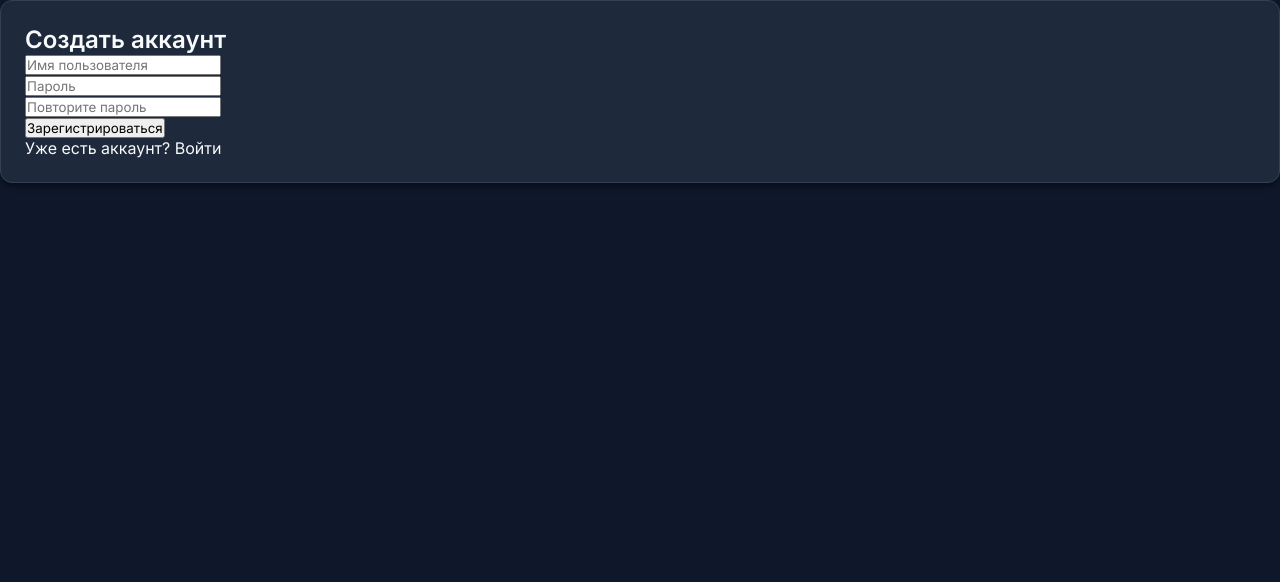
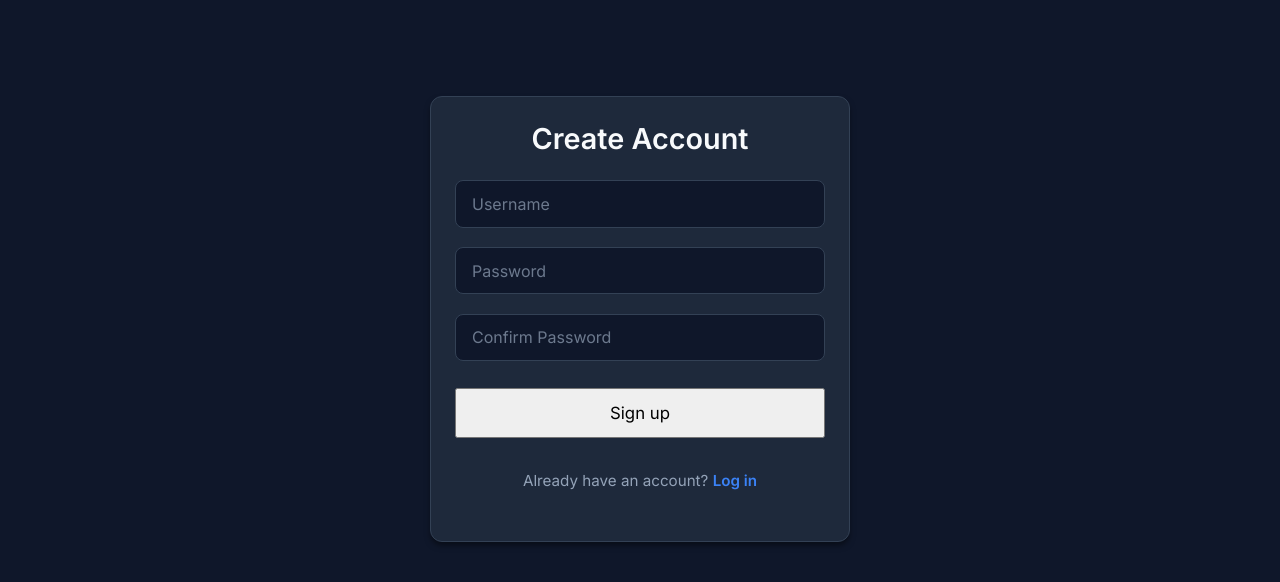
Before and after one commit to Nikita88575/task_manager, a React (Vite) app in the folder frontend/: page / in a window 1280 px wide. Both pictures are taken after a click on the element "Sign up". Shown: the top 582 px of the page. Built offline with nearby package versions, Linux system fonts and the light colour scheme.

Commit message:
some frontend fixes

```diff
--- a/frontend/src/components/auth/RegisterForm.jsx
+++ b/frontend/src/components/auth/RegisterForm.jsx
@@ -9,7 +9,7 @@ async function registerAction(prevState, formData) {
   const re_password = formData.get('re_password');
 
   if (password !== re_password) {
-    return { error: 'Пароли не совпадают' };
+    return { error: 'Passwords do not match' };
   }
 
   try {
@@ -17,7 +17,7 @@ async function registerAction(prevState, formData) {
     return { success: true };
   } catch (error) {
     const errorData = error.response?.data;
-    const errorMsg = errorData?.username?.[0] || errorData?.password?.[0] || 'Ошибка при регистрации';
+    const errorMsg = errorData?.username?.[0] || errorData?.password?.[0] || 'Error during registration';
     return { error: errorMsg };
   }
 }
@@ -28,10 +28,10 @@ export default function RegisterForm({ onSwitchToLogin }) {
   if (state?.success) {
     return (
       <Card className="auth-card">
-        <h2>Регистрация успешна!</h2>
-        <p>Теперь вы можете войти в свой аккаунт.</p>
+        <h2>Registration successful!</h2>
+        <p>You can now log in to your account.</p>
         <button onClick={onSwitchToLogin} className="switch-button link">
-          Перейти ко входу
+          Go to login
         </button>
       </Card>
     );
@@ -39,29 +39,29 @@ export default function RegisterForm({ onSwitchToLogin }) {
 
   return (
     <Card className="auth-card">
-      <h2>Создать аккаунт</h2>
+      <h2>Create Account</h2>
 
       <form action={action} className="auth-form">
         {state?.error && <div className="error-message">{state.error}</div>}
 
         <div className="input-group">
-          <input type="text" name="username" placeholder="Имя пользователя" required />
+          <input type="text" name="username" placeholder="Username" required />
         </div>
 
         <div className="input-group">
-          <input type="password" name="password" placeholder="Пароль" required minLength="8" />
+          <input type="password" name="password" placeholder="Password" required minLength="8" />
         </div>
 
         <div className="input-group">
-          <input type="password" name="re_password" placeholder="Повторите пароль" required minLength="8" />
+          <input type="password" name="re_password" placeholder="Confirm Password" required minLength="8" />
         </div>
 
-        <Button type="submit" variant="primary">Зарегистрироваться</Button>
+        <Button type="submit" variant="primary">Sign up</Button>
       </form>
 
       <p className="auth-footer">
-        Уже есть аккаунт?{' '}
-        <span onClick={onSwitchToLogin} className="link">Войти</span>
+        Already have an account?{' '}
+        <span onClick={onSwitchToLogin} className="link">Log in</span>
       </p>
     </Card>
   );
--- a/frontend/src/components/tasks/ProgressStats.jsx
+++ b/frontend/src/components/tasks/ProgressStats.jsx
@@ -80,7 +80,6 @@ export default function ProgressStats({ tasks }) {
               options={{
                 plugins: { legend: { display: false } },
                 maintainAspectRatio: false,
-
               }}
             />
             {/* Центр кольца */}
--- a/frontend/src/styles/index.css
+++ b/frontend/src/styles/index.css
@@ -17,44 +17,300 @@
   --radius-lg: 12px;
 }
 
-* { box-sizing: border-box; margin: 0; padding: 0; }
-body { background-color: var(--bg-body); color: var(--text-primary); font-family: 'Inter', system-ui, sans-serif; -webkit-font-smoothing: antialiased; }
-input, select, button { font-family: inherit; outline: none; }
+* {
+  box-sizing: border-box;
+  margin: 0;
+  padding: 0;
+}
+
+body {
+  background-color: var(--bg-body);
+  color: var(--text-primary);
+  font-family: 'Inter', system-ui, sans-serif;
+  -webkit-font-smoothing: antialiased;
+}
+
+input, select, button {
+  font-family: inherit;
+  outline: none;
+}
+
 
 /* =========================================
-   2. ЛЕЙАУТ ДАШБОРДА
+   2. АВТОРИЗАЦИЯ И РЕГИСТРАЦИЯ (Auth Forms)
    ========================================= */
-.dashboard-container { max-width: 1200px; margin: 0 auto; padding: 2rem 1.5rem; }
-.dashboard-header { display: flex; justify-content: space-between; align-items: center; padding-bottom: 1.5rem; margin-bottom: 2rem; border-bottom: 1px solid var(--border-color); }
-.logo-text { font-size: 1.8rem; margin: 0; font-weight: bold; }
-.logout-btn { background: transparent; color: var(--color-high); border: 1px solid var(--color-high); padding: 0.6rem 1.2rem; border-radius: var(--radius-md); cursor: pointer; font-weight: 500; transition: all 0.2s; }
-.logout-btn:hover { background: var(--color-high); color: white; }
-.dashboard-grid { display: grid; grid-template-columns: 320px 1fr; gap: 2rem; align-items: start; }
+
+/* Центрируем карточку по середине экрана */
+.auth-card {
+  max-width: 420px;
+  margin: 12vh auto; /* Отступ сверху и по центру горизонтали */
+  padding: 2.5rem 2rem;
+  text-align: center;
+}
+
+.auth-card h2 {
+  margin-bottom: 1.5rem;
+  font-size: 1.8rem;
+  color: var(--text-primary);
+  font-weight: 700;
+}
+
+.auth-card p {
+  color: var(--text-secondary);
+  margin-bottom: 1.5rem;
+  line-height: 1.5;
+}
+
+/* Структура формы */
+.auth-form {
+  display: flex;
+  flex-direction: column;
+  gap: 1.2rem;
+  text-align: left; /* Возвращаем выравнивание текста для инпутов */
+}
+
+/* Поля ввода */
+.input-group {
+  display: flex;
+  flex-direction: column;
+  width: 100%;
+}
+
+.input-group input {
+  width: 100%;
+  padding: 0.8rem 1rem;
+  border-radius: var(--radius-md);
+  border: 1px solid var(--border-color);
+  background: var(--bg-body); /* Делаем инпут чуть темнее карточки */
+  color: var(--text-primary);
+  font-size: 1rem;
+  transition: all 0.2s;
+}
+
+.input-group input:focus {
+  border-color: var(--accent-blue);
+  box-shadow: 0 0 0 2px rgba(59, 130, 246, 0.2);
+}
+
+.input-group input::placeholder {
+  color: var(--text-secondary);
+  opacity: 0.7;
+}
+
+/* Ошибки */
+.error-message {
+  color: #fca5a5; /* Более мягкий красный для текста на темном фоне */
+  background: rgba(239, 68, 68, 0.15); /* Полупрозрачный фон */
+  border: 1px solid rgba(239, 68, 68, 0.3);
+  padding: 0.8rem 1rem;
+  border-radius: var(--radius-md);
+  font-size: 0.9rem;
+  text-align: center;
+  margin-bottom: 0.5rem;
+}
+
+/* Подвал формы с переключателем */
+.auth-footer {
+  margin-top: 2rem !important; /* Перебиваем margin-bottom из p */
+  font-size: 0.95rem;
+  color: var(--text-secondary) !important;
+}
+
+/* Стили для ссылок-переключателей */
+.link {
+  color: var(--accent-blue);
+  cursor: pointer;
+  font-weight: 600;
+  transition: color 0.2s ease;
+  background: none;
+  border: none;
+  font-size: inherit;
+  font-family: inherit;
+}
+
+.link:hover {
+  color: var(--accent-blue-hover);
+  text-decoration: underline;
+}
+
+/* Кастомный стиль для кнопки внутри auth-form, если стандартный Button не растягивается */
+.auth-form button[type="submit"] {
+  width: 100%;
+  padding: 0.8rem;
+  margin-top: 0.5rem;
+  font-size: 1.05rem;
+}
+
+
+/* =========================================
+   3. ЛЕЙАУТ ДАШБОРДА
+   ========================================= */
+.dashboard-container {
+  max-width: 1200px;
+  margin: 0 auto;
+  padding: 2rem 1.5rem;
+}
+
+.dashboard-header {
+  display: flex;
+  justify-content: space-between;
+  align-items: center;
+  padding-bottom: 1.5rem;
+  margin-bottom: 2rem;
+  border-bottom: 1px solid var(--border-color);
+}
+
+.logo-text {
+  font-size: 1.8rem;
+  margin: 0;
+  font-weight: bold;
+}
+
+.logout-btn {
+  background: transparent;
+  color: var(--color-high);
+  border: 1px solid var(--color-high);
+  padding: 0.6rem 1.2rem;
+  border-radius: var(--radius-md);
+  cursor: pointer;
+  font-weight: 500;
+  transition: all 0.2s;
+}
+
+.logout-btn:hover {
+  background: var(--color-high);
+  color: white;
+}
+
+.dashboard-grid {
+  display: grid;
+  grid-template-columns: 320px 1fr;
+  gap: 2rem;
+  align-items: start;
+}
 
 /* Карточки */
-.ui-card, .stats-card { background: var(--bg-card); border-radius: var(--radius-lg); border: 1px solid var(--border-color); box-shadow: var(--shadow); padding: 1.5rem; }
+.ui-card, .stats-card {
+  background: var(--bg-card);
+  border-radius: var(--radius-lg);
+  border: 1px solid var(--border-color);
+  box-shadow: var(--shadow);
+  padding: 1.5rem;
+}
 
 /* =========================================
-   3. КАРТОЧКА СТАТИСТИКИ
+   4. КАРТОЧКА СТАТИСТИКИ
    ========================================= */
-.stats-header { display: flex; flex-direction: column; gap: 1rem; margin-bottom: 1.5rem; }
-.time-toggles { display: flex; background: var(--bg-body); border-radius: var(--radius-md); padding: 4px; gap: 4px; }
-.time-toggles button { flex: 1; background: transparent; border: none; color: var(--text-secondary); padding: 6px; border-radius: 6px; cursor: pointer; font-size: 0.85rem; transition: 0.2s; }
-.time-toggles button.active { background: var(--bg-card); color: var(--text-primary); box-shadow: var(--shadow); }
-.chart-container { display: flex; justify-content: center; align-items: center; min-height: 200px; margin: 1rem 0; }
-.chart-main { position: relative; height: 200px; width: 100%; }
-.chart-center-text { position: absolute; top: 50%; left: 50%; transform: translate(-50%, -50%); display: flex; flex-direction: column; align-items: center; justify-content: center; line-height: 1.2; font-size: 2rem; font-weight: bold; pointer-events: none; }
-.chart-center-sub { font-size: 0.85rem; font-weight: normal; color: var(--text-secondary); }
-.stats-legend-grid { display: grid; grid-template-columns: 1fr 1fr; gap: 10px; margin-top: 1.5rem; font-size: 0.85rem; color: var(--text-secondary); }
-.legend-item { display: flex; align-items: center; }
-.dot { display: inline-block; width: 10px; height: 10px; border-radius: 50%; margin-right: 6px; flex-shrink: 0; }
-.dot.gray { background: #334155; }
-.dot.high { background: var(--color-high); }
-.dot.medium { background: var(--color-medium); }
-.dot.low { background: var(--color-low); }
+.stats-header {
+  display: flex;
+  flex-direction: column;
+  gap: 1rem;
+  margin-bottom: 1.5rem;
+}
+
+.time-toggles {
+  display: flex;
+  background: var(--bg-body);
+  border-radius: var(--radius-md);
+  padding: 4px;
+  gap: 4px;
+}
+
+.time-toggles button {
+  flex: 1;
+  background: transparent;
+  border: none;
+  color: var(--text-secondary);
+  padding: 6px;
+  border-radius: 6px;
+  cursor: pointer;
+  font-size: 0.85rem;
+  transition: 0.2s;
+}
+
+.time-toggles button.active {
+  background: var(--bg-card);
+  color: var(--text-primary);
+  box-shadow: var(--shadow);
+}
+
+.chart-container {
+  display: flex;
+  justify-content: center;
+  align-items: center;
+  min-height: 200px;
+  margin: 1rem 0;
+}
+
+.chart-main {
+  position: relative;
+  height: 200px;
+  width: 100%;
+}
+
+.chart-center-text {
+  position: absolute;
+  top: 50%;
+  left: 50%;
+  transform: translate(-50%, -50%);
+  display: flex;
+  flex-direction: column;
+  align-items: center;
+  justify-content: center;
+  line-height: 1.2;
+  font-size: 2rem;
+  font-weight: bold;
+  pointer-events: none;
+}
+
+.chart-center-sub {
+  font-size: 0.85rem;
+  font-weight: normal;
+  color: var(--text-secondary);
+}
+
+.stats-legend-grid {
+  display: grid;
+  grid-template-columns: 1fr 1fr;
+  gap: 10px;
+  margin-top: 1.5rem;
+  font-size: 0.85rem;
+  color: var(--text-secondary);
+}
+
+.legend-item {
+  display: flex;
+  align-items: center;
+}
+
+.dot {
+  display: inline-block;
+  width: 10px;
+  height: 10px;
+  border-radius: 50%;
+  margin-right: 6px;
+  flex-shrink: 0;
+}
+
+.dot.gray {
+  background: #334155;
+}
+
+.dot.high {
+  background: var(--color-high);
+}
+
+.dot.medium {
+  background: var(--color-medium);
+}
+
+.dot.low {
+  background: var(--color-low);
+}
+
 
 /* =========================================
-   4. ФОРМА ДОБАВЛЕНИЯ И КАЛЕНДАРЬ
+   5. ФОРМА ДОБАВЛЕНИЯ И КАЛЕНДАРЬ
    ========================================= */
 .task-form-inline {
   display: flex;
@@ -94,11 +350,22 @@ input, select, button { font-family: inherit; outline: none; }
   cursor: pointer;
   transition: transform 0.2s;
 }
-.task-submit-btn:hover { transform: translateY(-2px); box-shadow: 0 4px 12px rgba(59, 130, 246, 0.4); }
+
+.task-submit-btn:hover {
+  transform: translateY(-2px);
+  box-shadow: 0 4px 12px rgba(59, 130, 246, 0.4);
+}
 
 /* Стили для обертки DatePicker */
-.date-picker-wrapper { height: 100%; width: 170px; }
-.date-picker-wrapper .react-datepicker-wrapper { width: 100%; height: 100%; }
+.date-picker-wrapper {
+  height: 100%;
+  width: 170px;
+}
+
+.date-picker-wrapper .react-datepicker-wrapper {
+  width: 100%;
+  height: 100%;
+}
 
 .react-datepicker-wrapper {
   display: flex !important;
@@ -117,24 +384,71 @@ input, select, button { font-family: inherit; outline: none; }
 }
 
 /* Фикс выпадения календаря (поверх всего) */
-.react-datepicker-popper { z-index: 9999 !important; }
+.react-datepicker-popper {
+  z-index: 9999 !important;
+}
 
 /* Кастомизация самого окна календаря */
-.react-datepicker { background-color: var(--bg-card) !important; border: 1px solid var(--border-color) !important; font-family: inherit !important; color: var(--text-primary) !important; box-shadow: var(--shadow); }
-.react-datepicker__header { background-color: var(--bg-body) !important; border-bottom: 1px solid var(--border-color) !important; }
-.react-datepicker__current-month, .react-datepicker-time__header, .react-datepicker__day-name { color: var(--text-primary) !important; }
-.react-datepicker__day { color: var(--text-primary) !important; }
-.react-datepicker__day:hover { background-color: var(--bg-body) !important; }
-.react-datepicker__day--selected { background-color: var(--accent-blue) !important; color: white !important; }
-.react-datepicker__time-container { border-left: 1px solid var(--border-color) !important; }
-.react-datepicker__time { background-color: var(--bg-card) !important; }
-.react-datepicker__time-list-item { color: var(--text-primary) !important; display: flex; align-items: center; justify-content: center; }
-.react-datepicker__time-list-item:hover { background-color: var(--bg-body) !important; }
-.react-datepicker__time-list-item--selected { background-color: var(--accent-blue) !important; }
-.react-datepicker__close-icon::after { background-color: var(--color-high) !important; }
+.react-datepicker {
+  background-color: var(--bg-card) !important;
+  border: 1px solid var(--border-color) !important;
+  font-family: inherit !important;
+  color: var(--text-primary) !important;
+  box-shadow: var(--shadow);
+}
+
+.react-datepicker__header {
+  background-color: var(--bg-body) !important;
+  border-bottom: 1px solid var(--border-color) !important;
+}
+
+.react-datepicker__current-month, .react-datepicker-time__header, .react-datepicker__day-name {
+  color: var(--text-primary) !important;
+}
+
+.react-datepicker__day {
+  color: var(--text-primary) !important;
+}
+
+.react-datepicker__day:hover {
+  background-color: var(--bg-body) !important;
+}
+
+.react-datepicker__day--selected {
+  background-color: var(--accent-blue) !important;
+  color: white !important;
+}
+
+.react-datepicker__time-container {
+  border-left: 1px solid var(--border-color) !important;
+}
+
+.react-datepicker__time {
+  background-color: var(--bg-card) !important;
+}
+
+.react-datepicker__time-list-item {
+  color: var(--text-primary) !important;
+  display: flex;
+  align-items: center;
+  justify-content: center;
+}
+
+.react-datepicker__time-list-item:hover {
+  background-color: var(--bg-body) !important;
+}
+
+.react-datepicker__time-list-item--selected {
+  background-color: var(--accent-blue) !important;
+}
+
+.react-datepicker__close-icon::after {
+  background-color: var(--color-high) !important;
+}
+
 
 /* =========================================
-   5. МЕНЮ ВЫБОРА ЗАДАЧ И ПОИСК (ФИЛЬТРЫ)
+   6. МЕНЮ ВЫБОРА ЗАДАЧ И ПОИСК (ФИЛЬТРЫ)
    ========================================= */
 .task-filter-section {
   display: flex;
@@ -181,34 +495,137 @@ input, select, button { font-family: inherit; outline: none; }
   color: var(--text-primary);
   font-size: 0.9rem;
 }
-.task-search-input:focus { border-color: var(--accent-blue); }
+
+.task-search-input:focus {
+  border-color: var(--accent-blue);
+}
 
 /* =========================================
-   6. СПИСОК ЗАДАЧ
+   7. СПИСОК ЗАДАЧ
    ========================================= */
-.task-item { display: flex; align-items: center; gap: 1rem; background: var(--bg-card); padding: 1rem 1.2rem; border-radius: var(--radius-md); margin-bottom: 1rem; border: 1px solid transparent; transition: border-color 0.2s; }
-.task-item:hover { border-color: var(--border-color); }
-.task-checkbox { width: 22px; height: 22px; cursor: pointer; flex-shrink: 0; accent-color: var(--accent-blue); }
-.task-item.completed { opacity: 0.5; }
-.task-item.completed .task-title { text-decoration: line-through; color: var(--text-secondary); }
-.task-content { flex: 1; display: flex; flex-direction: column; gap: 0.4rem; }
-.task-title { font-size: 1.05rem; word-break: break-word; }
-.task-meta { display: flex; gap: 1rem; align-items: center; flex-wrap: wrap; }
-.task-badge { padding: 0.2rem 0.6rem; border-radius: 12px; font-weight: bold; font-size: 0.7rem; text-transform: uppercase; }
-.priority-high { color: var(--color-high); background: rgba(239, 68, 68, 0.1); }
-.priority-medium { color: var(--color-medium); background: rgba(245, 158, 11, 0.1); }
-.priority-low { color: var(--color-low); background: rgba(16, 185, 129, 0.1); }
+.task-item {
+  display: flex;
+  align-items: center;
+  gap: 1rem;
+  background: var(--bg-card);
+  padding: 1rem 1.2rem;
+  border-radius: var(--radius-md);
+  margin-bottom: 1rem;
+  border: 1px solid transparent;
+  transition: border-color 0.2s;
+}
+
+.task-item:hover {
+  border-color: var(--border-color);
+}
+
+.task-checkbox {
+  width: 22px;
+  height: 22px;
+  cursor: pointer;
+  flex-shrink: 0;
+  accent-color: var(--accent-blue);
+}
+
+.task-item.completed {
+  opacity: 0.5;
+}
+
+.task-item.completed .task-title {
+  text-decoration: line-through;
+  color: var(--text-secondary);
+}
+
+.task-content {
+  flex: 1;
+  display: flex;
+  flex-direction:
+  column; gap: 0.4rem;
+}
+
+.task-title {
+  font-size: 1.05rem;
+  word-break: break-word;
+}
+
+.task-meta {
+  display: flex;
+  gap: 1rem;
+  align-items: center;
+  flex-wrap: wrap;
+}
+
+.task-badge {
+  padding: 0.2rem 0.6rem;
+  border-radius: 12px;
+  font-weight: bold;
+  font-size: 0.7rem;
+  text-transform: uppercase;
+}
+
+.priority-high {
+  color: var(--color-high);
+  background: rgba(239, 68, 68, 0.1);
+}
+
+.priority-medium {
+  color: var(--color-medium);
+  background: rgba(245, 158, 11, 0.1);
+}
+
+.priority-low {
+  color: var(--color-low);
+  background: rgba(16, 185, 129, 0.1);
+}
+
 
 /* Красивая плашка дедлайна */
-.task-deadline { font-size: 0.8rem; color: var(--text-secondary); background: var(--bg-body); padding: 0.2rem 0.6rem; border-radius: 6px; border: 1px solid var(--border-color); display: flex; align-items: center; gap: 4px; }
+.task-deadline {
+  font-size: 0.8rem;
+  color: var(--text-secondary);
+  background: var(--bg-body);
+  padding: 0.2rem 0.6rem;
+  border-radius: 6px;
+  border: 1px solid var(--border-color);
+  display: flex;
+  align-items:
+  center; gap: 4px;
+}
 
 /* Кнопки действий */
-.task-actions { display: flex; gap: 0.5rem; }
-.edit-btn, .delete-btn, .save-btn, .cancel-btn { background: transparent; border: none; cursor: pointer; font-size: 1.2rem; opacity: 0.6; transition: all 0.2s; }
-.edit-btn:hover, .delete-btn:hover { opacity: 1; transform: scale(1.15); }
+.task-actions {
+  display: flex;
+  gap: 0.5rem; }
 
-.task-edit-mode { display: flex; gap: 0.5rem; width: 100%; align-items: center; }
-.task-edit-input { flex: 1; padding: 0.6rem; border-radius: 6px; border: 1px solid var(--accent-blue); background: var(--bg-body); color: var(--text-primary); }
+.edit-btn, .delete-btn, .save-btn, .cancel-btn {
+  background: transparent;
+  border: none;
+  cursor: pointer;
+  font-size: 1.2rem;
+  opacity: 0.6;
+  transition: all 0.2s;
+}
+
+.edit-btn:hover, .delete-btn:hover {
+  opacity: 1;
+  transform: scale(1.15);
+}
+
+.task-edit-mode {
+  display: flex;
+  gap: 0.5rem;
+  width: 100%;
+  align-items: center;
+}
+
+.task-edit-input {
+  flex: 1;
+  padding: 0.6rem;
+  border-radius: 6px;
+  border: 1px solid var(--accent-blue);
+  background: var(--bg-body);
+  color: var(--text-primary);
+}
 
 /* Адаптивность */
 @media (max-width: 800px) {
```
